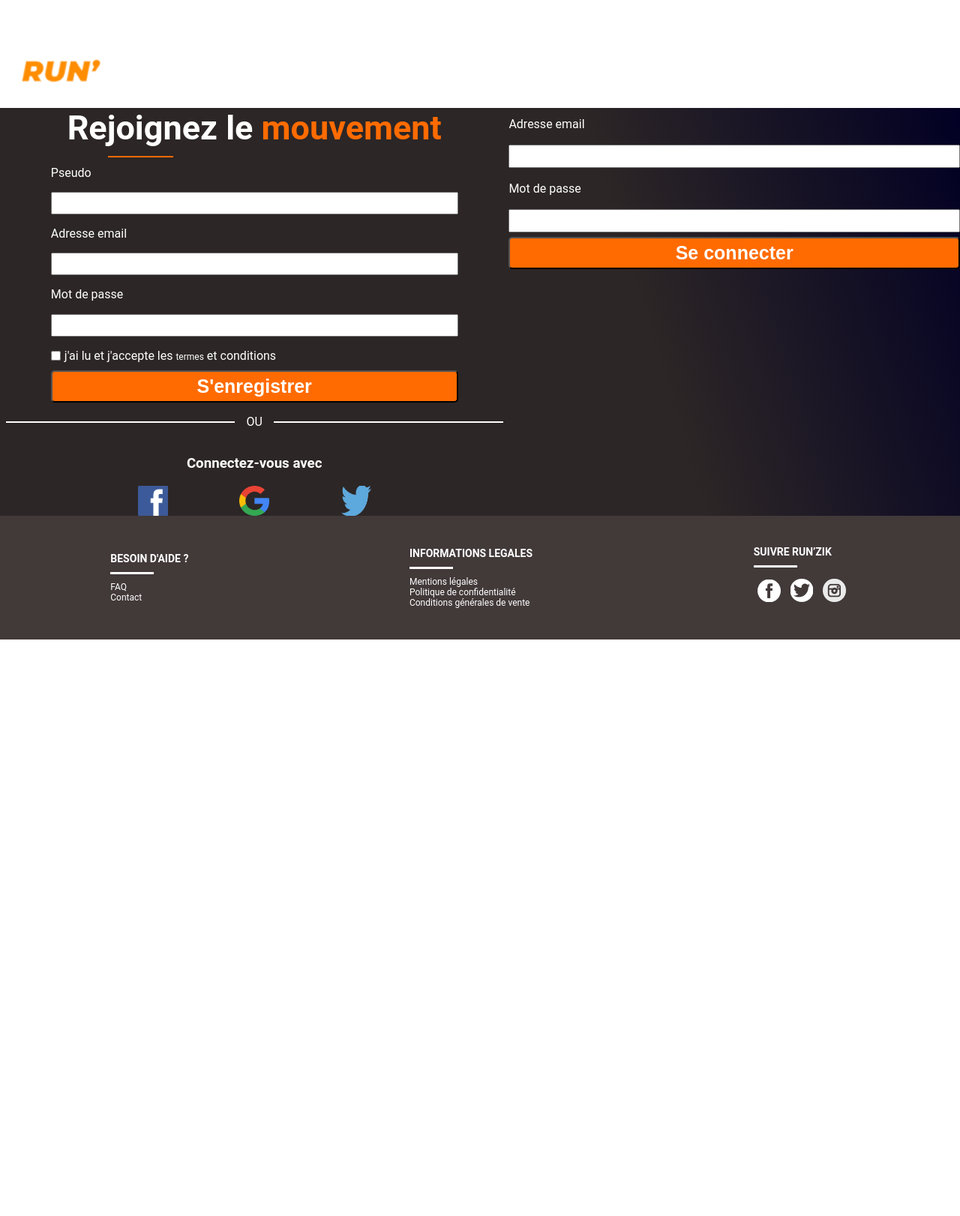
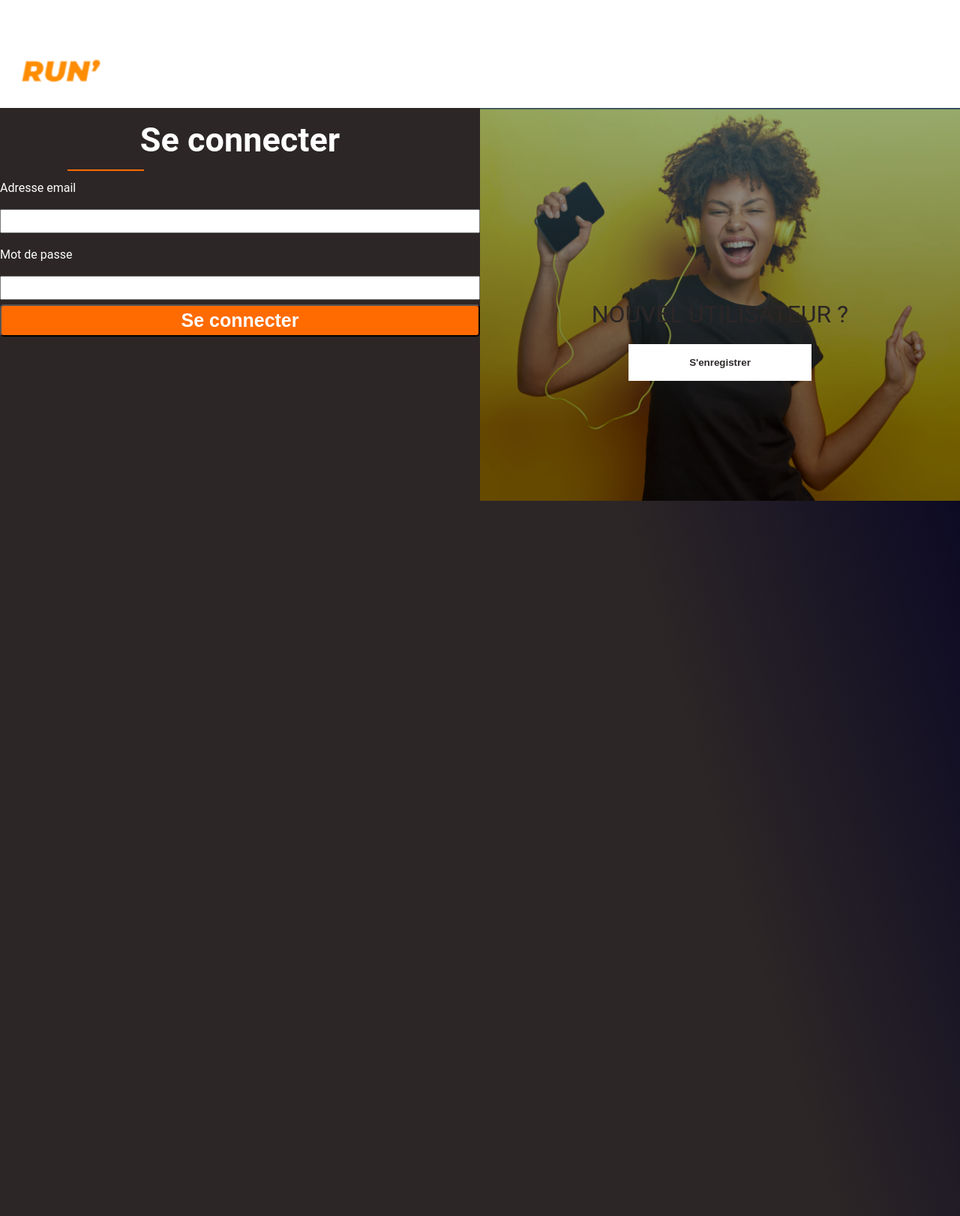
Before and after one commit to Joseph-martino/Runzik, a PHP site: page /login.php in a window 1280 px wide. Shown: the whole page at 75% size. Run offline with PHP 8.4, Linux system fonts and the light colour scheme; data that the repository does not hold is empty; style sheets or scripts are compiled from the project's sources; some libraries are stand-ins or nearby versions; some web fonts are replaced.

Commit message:
login/register page update

```diff
--- a/cartAuth.php
+++ b/cartAuth.php
@@ -238,7 +238,7 @@
                 ?>
             </section>
 
-            <div id="order-success-message-container" class="hide-message">
+            <div id="order-success-message-container">
                 <div class="order-information-panel">
                     <img class="order-panel-background" src="ressources/images/banners/update-success-background.png" alt="order success background">
                     <img class="order-panel-icon" class="order-information-icon" src="ressources/images/icons/update-success-icon2.png" alt="happy face icon">
--- a/login.php
+++ b/login.php
@@ -1,19 +1,19 @@
 <?php
-    DEFINE("ROOT_PATH", dirname( __FILE__ ) ."/" );
-    require_once(ROOT_PATH ."services/authentificationManager.php");
-    require_once(ROOT_PATH ."services/pdo.php");
-    require_once(ROOT_PATH ."services/pdoManager.php");
+DEFINE("ROOT_PATH", dirname(__FILE__) . "/");
+require_once(ROOT_PATH . "services/authentificationManager.php");
+require_once(ROOT_PATH . "services/pdo.php");
+require_once(ROOT_PATH . "services/pdoManager.php");
 
 session_start();
-    if(isset($_SESSION["user"])){
+if (isset($_SESSION["user"])) {
     header("Location: profile.php");
     exit;
 }
 
 $registerSuccess = true;
 $loginSuccess = true;
-    if(!empty($_POST)) {
-        switch($_POST["action"]) {
+if (!empty($_POST)) {
+    switch ($_POST["action"]) {
         case "register":
             $registerSuccess = Authentication::register($_POST["nickname"], $_POST["email"], $_POST["password"]);
             break;
@@ -27,29 +27,30 @@
 
 <!DOCTYPE html>
 <html lang="en">
+
 <head>
     <meta charset="UTF-8">
     <meta http-equiv="X-UA-Compatible" content="IE=edge">
     <meta name="viewport" content="width=device-width, initial-scale=1.0">
     <link rel="stylesheet" href="ressources/css/login.css" type="text/css" />
-    <link rel="icon" type="image/png" href="ressources/images/logos/runzik-black-logo.png"/>
+    <link rel="icon" type="image/png" href="ressources/images/logos/runzik-black-logo.png" />
     <title>Inscription</title>
 </head>
+
 <body>
     <?php
-            include( ROOT_PATH . "layout/header.php");
+    include(ROOT_PATH . "layout/header.php");
     ?>
 
-        <div class="main-container">
-            <section class="subscription">
-                <div class="subscription-content-container">
+    <div id="main-container">
+        <section class="form-container subscription">
             <div class="form-header-container">
                 <h2>Rejoignez le <span class="orange-highlight">mouvement</span></h2>
                 <div class="separator-container">
                     <div class="orange-horizontal-line"></div>
                 </div>
                 <?php
-                        if(!$registerSuccess) {
+                if (!$registerSuccess) {
                     echo "<p class=\"red-highlight\">L'adresse et/ou le mot de passe sont incorrects</p>";
                 }
                 ?>
@@ -60,10 +61,10 @@
                 <input type="text" name="nickname" id="pseudo">
 
                 <label for="mail">Adresse email</label>
-                        <input <?php if(!$registerSuccess) echo "class=\"red-borders\""; ?> type="email" name="email" id="mail">
+                <input <?php if (!$registerSuccess) echo "class=\"red-borders\""; ?> type="email" name="email" id="mail">
 
                 <label for="pass">Mot de passe</label>
-                        <input <?php if(!$registerSuccess) echo "class=\"red-borders\""; ?> type="password" name="password" id="pass">
+                <input <?php if (!$registerSuccess) echo "class=\"red-borders\""; ?> type="password" name="password" id="pass">
 
                 <div class="GDPR-verification-container">
                     <input class="checkbox" type="checkbox" id="grpr-verification" name="gdpr-verification" required>
@@ -74,47 +75,58 @@
 
                 <button type="submit">S'enregistrer</button>
             </form>
-                </div>
-                <div class="register-separator-container">
-                    <div class="white-separator"></div>
-                    <div>
-                        <p>OU</p>
-                    </div>
-                    <div class="white-separator"></div>
-                </div>
-
-                <div class="social-network-register">
-                    <h3>Connectez-vous avec</h3>
-                    <div class="social-network-icons-container">
-                        <img src="ressources/images//icons/register-facebook-icon.png" alt="Facebook icon">
-                        <img src="ressources/images//icons/register-google-icon.png" alt="Google icon">
-                        <img src="ressources/images//icons/register-twitter-icon.png" alt="Twitter icon">
-                    </div>
-                </div>
         </section>
 
-            <section class="login">
+        <section class="form-container login">
+            <div class="form-header-container">
+                <h2>Se connecter</h2>
+                <div class="separator-container">
+                    <div class="orange-horizontal-line"></div>
+                </div>
                 <?php
-                        if(!$loginSuccess) {
+                if (!$loginSuccess) {
                     echo "<p class=\"red-highlight\">L'adresse et/ou le mot de passe sont incorrects</p>";
                 }
                 ?>
+            </div>
 
             <form action="#" method="POST">
                 <label for="connexion-mail">Adresse email</label>
-                    <input <?php if(!$loginSuccess) echo "class=\"red-borders\""; ?> type="email" name="connexion-email" id="connexion-mail">
+                <input <?php if (!$loginSuccess) echo "class=\"red-borders\""; ?> type="email" name="connexion-email" id="connexion-mail">
 
                 <label for="connexion-pass">Mot de passe</label>
-                    <input <?php if(!$loginSuccess) echo "class=\"red-borders\""; ?> type="password" name ="connexion-password" id="connexion-pass">
+                <input <?php if (!$loginSuccess) echo "class=\"red-borders\""; ?> type="password" name="connexion-password" id="connexion-pass">
 
                 <input type="hidden" name="action" value="login">
 
                 <button type="submit">Se connecter</button>
             </form>
         </section>
+
+        <div class="overlay-container">
+            <div class="overlay">
+                <div class="overlay-panel overlay-left">
+                    <h1>De retour</h1>
+                    <button id="signIn" class="ghost">
+                        Se connecter
+                    </button>
                 </div>
+                <div class="overlay-panel overlay-right">
+                    <h1>Nouvel utilisateur ?</h1>
+                    <button id="signUp" class="ghost">
+                        S'enregistrer
+                    </button>
+                </div>
+            </div>
+        </div>
+
+    </div>
+
+
     <?php
-            include(ROOT_PATH ."layout/footer.php");
+    include(ROOT_PATH . "layout/footer.php");
     ?>
+    <script type="text/javascript" src="ressources/scripts/login.js"></script>
 </body>
+
 </html>
--- /dev/null
+++ b/ressources/scripts/login.js
@@ -0,0 +1,12 @@
+const buttonSignin = document.getElementById('signIn');
+const buttonSignUp = document.getElementById('signUp');
+
+const container = document.getElementById('main-container');
+
+buttonSignin.addEventListener('click', function (){
+    container.classList.remove('right-panel-active');
+});
+
+buttonSignUp.addEventListener('click', function (){
+    container.classList.add('right-panel-active');
+});
--- a/ressources/styles/common/_fonts.scss
+++ b/ressources/styles/common/_fonts.scss
@@ -45,5 +45,3 @@
 $mobile-subitle-font-size: 14px;
 $small-size: 12px;
 $big-size: 45px;
-
-//font families
--- a/ressources/styles/login.scss
+++ b/ressources/styles/login.scss
@@ -7,15 +7,165 @@
 @import "common/mixins";
 @import "common/responsive";
 
-.main-container {
-    background: linear-gradient(253deg, rgba(2,0,36,1) 0%, rgba(44,38,38,1) 35%);
-    display: flex;
+$overlayWidth: 50%;
+$formWidth: 50%;
+
+#main-container {
+    background: linear-gradient(253deg, rgba(2, 0, 36, 1) 0%, rgba(44, 38, 38, 1) 35%);
     color: $white;
+    position: relative;
+    overflow: hidden;
+    width: 100%;
+    max-width: 100%;
+    min-height: 100%;
+
+    .form-container {
+        position: absolute;
+        top: 0;
+        height: 100%;
+        transition: all 0.6s ease-in-out;
+        overflow: hidden;
+    }
+
+    .overlay-container {
+        position: absolute;
+        top: 0;
+        left: $overlayWidth;
+        width: $overlayWidth;
+        height: 100%;
+        overflow: hidden;
+        transition: transform 0.6s ease-in-out;
+        z-index: 100;
+
+        .overlay {
+            position: relative;
+            left: -100%;
+            height: 100%;
+            width: 200%;
+            transform: translateX(0);
+            transition: transform 0.6s ease-in-out;
+        }
+    }
+
+    .login,
+    .subscription {
+        left: 0;
+        padding-top: 1rem;
+        width: $formWidth;
+    }
+
+    .login {
+        z-index: 2;
+    }
+
+    .subscription {
+        opacity: 0;
+        z-index: 1;
+    }
 }
 
-.subscription {
-    width: 53%;
+@keyframes show {
+
+    0%,
+    49.99% {
+        opacity: 0;
+        z-index: 1;
+    }
+
+    50%,
+    100% {
+        opacity: 1;
+        z-index: 5;
+    }
 }
+
+#main-container {
+    &.right-panel-active {
+        .overlay-container {
+            transform: translateX(-100%);
+        }
+
+        .login {
+            transform: translateX(100%);
+            opacity: 0;
+        }
+
+        .subscription {
+            transform: translateX(100%);
+            opacity: 1;
+            z-index: 5;
+            animation: show 0.6s;
+        }
+
+        .overlay {
+            transform: translateX($overlayWidth);
+        }
+
+        .overlay-left {
+            transform: translateX(0);
+        }
+    }
+}
+
+.overlay-panel {
+    user-select: none;
+    position: absolute;
+    display: flex;
+    align-items: center;
+    flex-direction: column;
+    padding: 0 40px;
+    text-align: center;
+    top: 0;
+    height: 100%;
+    width: $overlayWidth;
+    transform: translateX(0);
+    transition: transform 0.6s ease-in-out;
+    color: $white;
+
+    h1 {
+        text-transform: uppercase;
+        margin-top: 16rem;
+        width: 30rem;
+        font-weight: normal;
+    }
+
+    .ghost {
+        background-color: transparent;
+        border: 0.1rem $white solid;
+        color: $white;
+        outline: none;
+        cursor: pointer;
+        padding: 1rem 5rem;
+        text-transform: capitalize;
+        font-weight: bold;
+        background-color: $white;
+        color: $lightBlack;
+
+        &:focus {
+            border: 0.1rem $white solid;
+        }
+    }
+}
+
+.overlay-left {
+    background-image: url(../images/banners/login-banner.png);
+}
+
+
+.overlay-right {
+    background-image: url(../images/banners/register-banner.png);
+    color: $lightBlack;
+    right: 0;
+    transform: translateX(0);
+}
+
+.overlay-left,
+.overlay-right {
+    background-repeat: no-repeat;
+    background-size: contain;
+}
+
+
 
 .subscription-content-container {
     width: 80%;
@@ -29,6 +179,7 @@
     display: flex;
     flex-direction: column;
     align-items: center;
+
     h2 {
         color: $white;
         font-size: 45px;
@@ -63,9 +214,6 @@
     background-color: $orange;
 }
 
-.login {
-    width: 47%;
-}
 
 form {
     display: flex;
```
Also changed, not shown: index.php (+0 -12 lines), ressources/styles/cartAuth.scss (+45 -0 lines), sql/cleanUp.sql (added, +11 -0 lines), ressources/images/banners/login-banner.png, ressources/images/banners/register-banner.png, sql/wishlistProducts.sql (renamed from sql/wishlistProdcuts.sql). Lines whose indentation alone changed are shown as unchanged.
